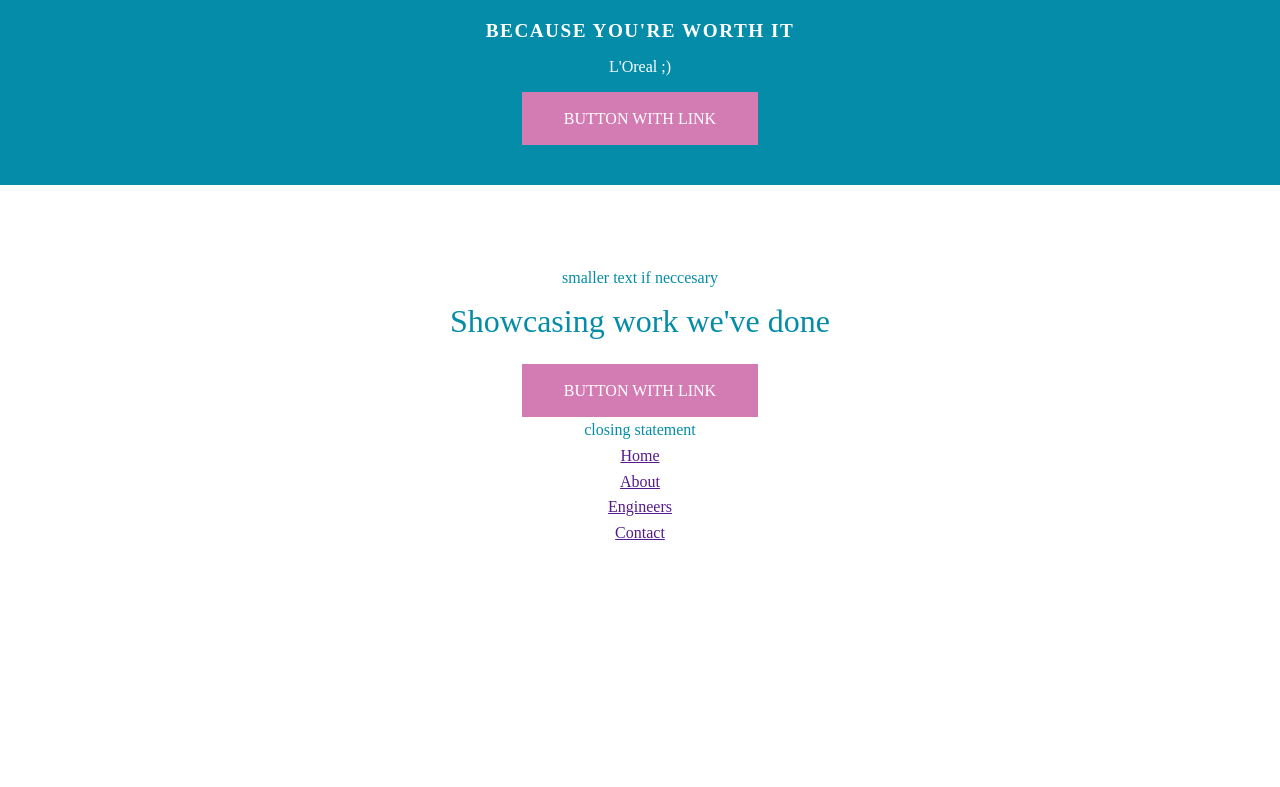
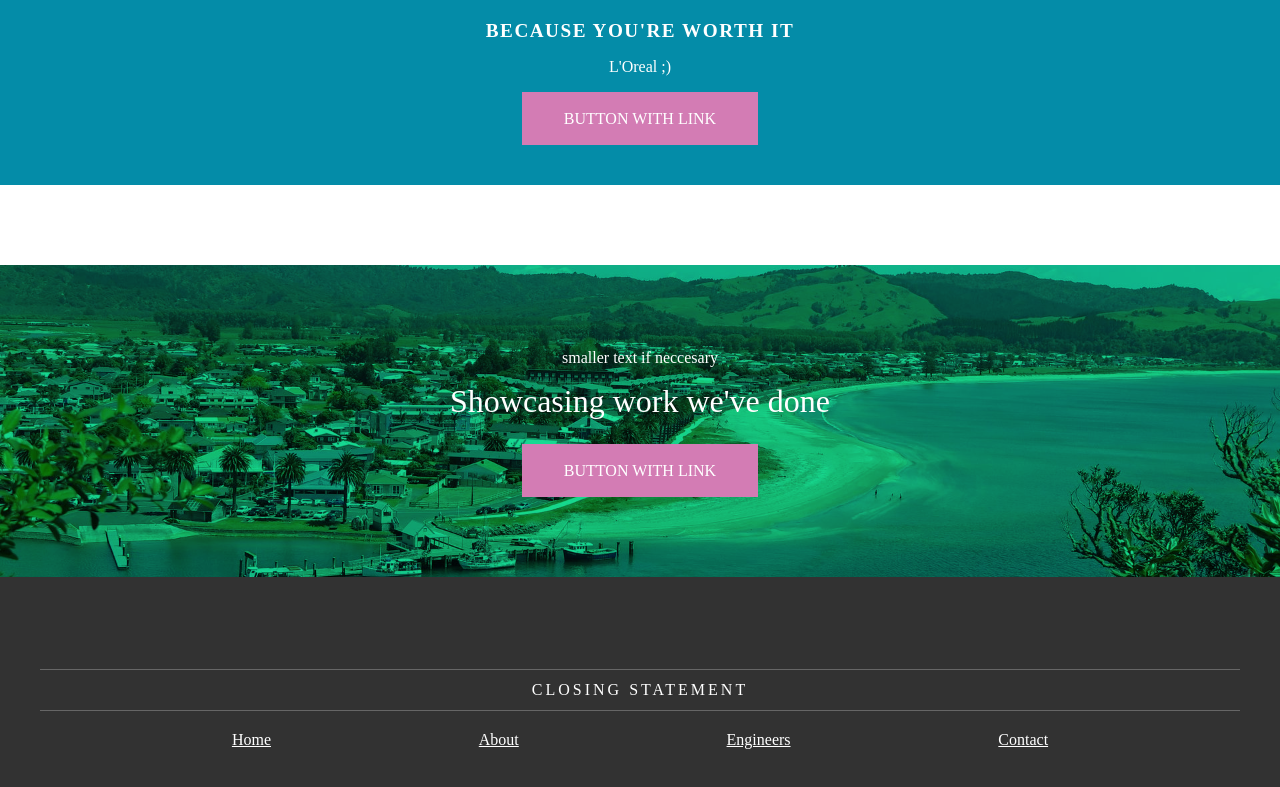
Before and after one commit to liamjgrodgers/MBCD-Website, a plain HTML site: page index.html in a window 1280 px wide. Shown: the part 1862-2649 px from the top of the page. Before the commit the page ends 2407 px from the top, so only its background shows below. Drawn offline with nearby package versions, Linux system fonts and the light colour scheme.

Commit message:
cta + footer

```diff
--- a/index.html
+++ b/index.html
@@ -100,7 +100,7 @@
   <!--showcase
     ========================= -->
 
-    <section class="showcase">
+    <section class="cta">
       <p class="text-large">smaller text if neccesary</p>
       <h1 clas="title-large">Showcasing work we've done</h1>
       <a href="#" class="btn btn--primary">Button with link</a>
@@ -111,7 +111,7 @@
 
   <footer>
     <div class="container">
-      <p>closing statement</p>
+      <p class="title-footer">closing statement</p>
     </div>
     <ul class ="unstyled-list nav-footer">
       <li><a href="">Home</a></li>
--- a/sass/abstract/_colors.sass
+++ b/sass/abstract/_colors.sass
@@ -2,6 +2,7 @@ $main: rgba(4,140,168,1)
 $secondary: rgba(22,219,147,1)
 $accent: rgba(211,124,180,1)
 $white: rgba(255,255,255,255)
+$dark: rgba(50,50,50,50)
 
 //text colours
 
--- a/sass/base/_typography.sass
+++ b/sass/base/_typography.sass
@@ -16,6 +16,19 @@ h2
   text-transform: uppercase
   letter-spacing: 1.5px
   line-height: 1
+
+.title-footer
+  text-transform: uppercase
+  letter-spacing: 3px
+  line-height: 1
+
+  &::before, &::after
+    content: ''
+    display: block
+    height: 1px
+    background: $text-inverse
+    opacity: 0.25
+    margin: .75em 0
 
 
 .text-intro
--- /dev/null
+++ b/sass/components/_cta.sass
@@ -0,0 +1,8 @@
+.cta
+  background-color: $secondary
+  color: $text-inverse
+  background-image: url(../img/whiti.jpg)
+  background-size: cover
+  background-position: center
+  padding: 5em 0
+  background-blend-mode: multiply
--- /dev/null
+++ b/sass/layouts/_footer.sass
@@ -0,0 +1,35 @@
+footer
+  background: $dark
+  color: $text-inverse
+  padding: 5em 0
+  position: relative
+
+  &::before
+    content: ''
+    display: block
+    position: absolute
+    top: 0
+    bottom: 0
+    right: 0
+    left: 0
+    //background: url(../img/logo.png)
+    background-size: contain
+    background-repeat: no-repeat
+    background-position: center
+    opacity: 0.05
+
+  a
+    color: $text-inverse
+
+
+.nav-footer
+  display: flex
+  justify-content: space-around
+  width: 80%
+  margin: 1em auto 0
+
+  a
+    /*
+      text-decoration: none
+      font-weight: bold
+      */
--- a/sass/main.sass
+++ b/sass/main.sass
@@ -16,6 +16,7 @@
 @import Layouts/nav
 @import Layouts/home-promo
 @import Layouts/home-sales-points
-
+@import Layouts/footer
 //5.Components
 @import Components/buttons
+@import Components/cta
```
Also changed, not shown: css/main.css, img/whiti.jpg (added).
